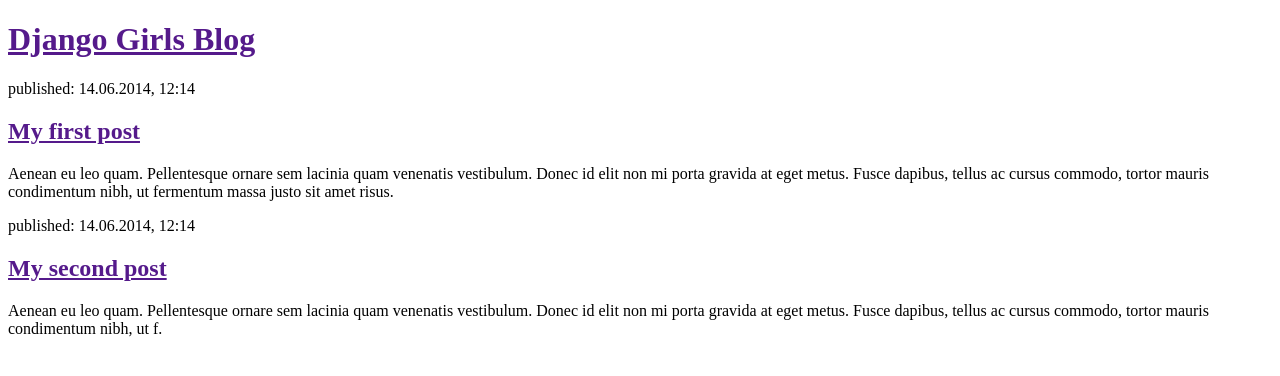
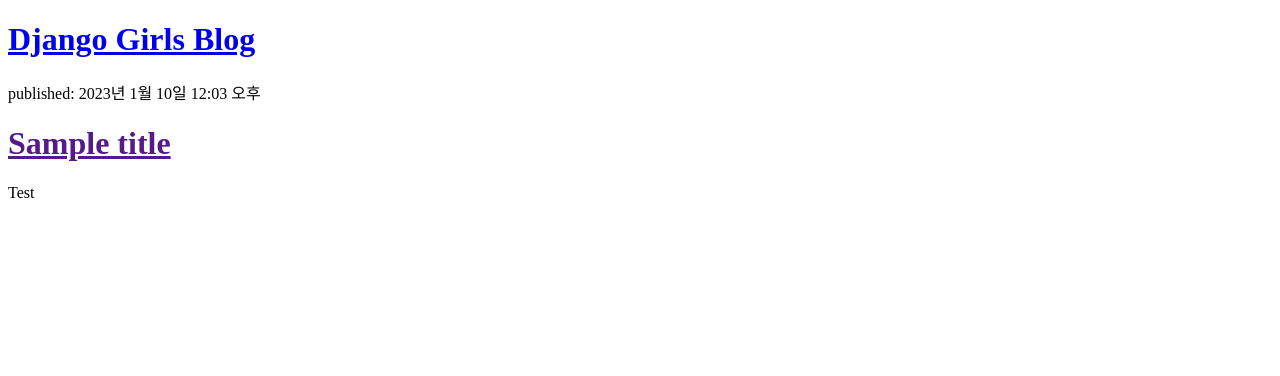
Before and after one commit to Pirogramming-18/KimYongHyeon, a Django app: page / in a window 1280 px wide. Shown: the top 376 px of the page. Run offline with Django 4.2, Linux system fonts and the light colour scheme; data comes from the database, SQL or seed files in the repository.

Commit message:
Django 템플릿

```diff
--- a/djangogirls/blog/templates/blog/post_list.html
+++ b/djangogirls/blog/templates/blog/post_list.html
@@ -5,28 +5,15 @@
   </head>
   <body>
     <div>
-      <h1><a href="">Django Girls Blog</a></h1>
+      <h1><a href="/">Django Girls Blog</a></h1>
     </div>
 
+    {% for post in posts %}
     <div>
-      <p>published: 14.06.2014, 12:14</p>
-      <h2><a href="">My first post</a></h2>
-      <p>
-        Aenean eu leo quam. Pellentesque ornare sem lacinia quam venenatis
-        vestibulum. Donec id elit non mi porta gravida at eget metus. Fusce
-        dapibus, tellus ac cursus commodo, tortor mauris condimentum nibh, ut
-        fermentum massa justo sit amet risus.
-      </p>
+      <p>published: {{ post.published_date }}</p>
+      <h1><a href="">{{ post.title }}</a></h1>
+      <p>{{ post.text|linebreaksbr }}</p>
     </div>
-
-    <div>
-      <p>published: 14.06.2014, 12:14</p>
-      <h2><a href="">My second post</a></h2>
-      <p>
-        Aenean eu leo quam. Pellentesque ornare sem lacinia quam venenatis
-        vestibulum. Donec id elit non mi porta gravida at eget metus. Fusce
-        dapibus, tellus ac cursus commodo, tortor mauris condimentum nibh, ut f.
-      </p>
-    </div>
+    {% endfor %}
   </body>
 </html>
```
